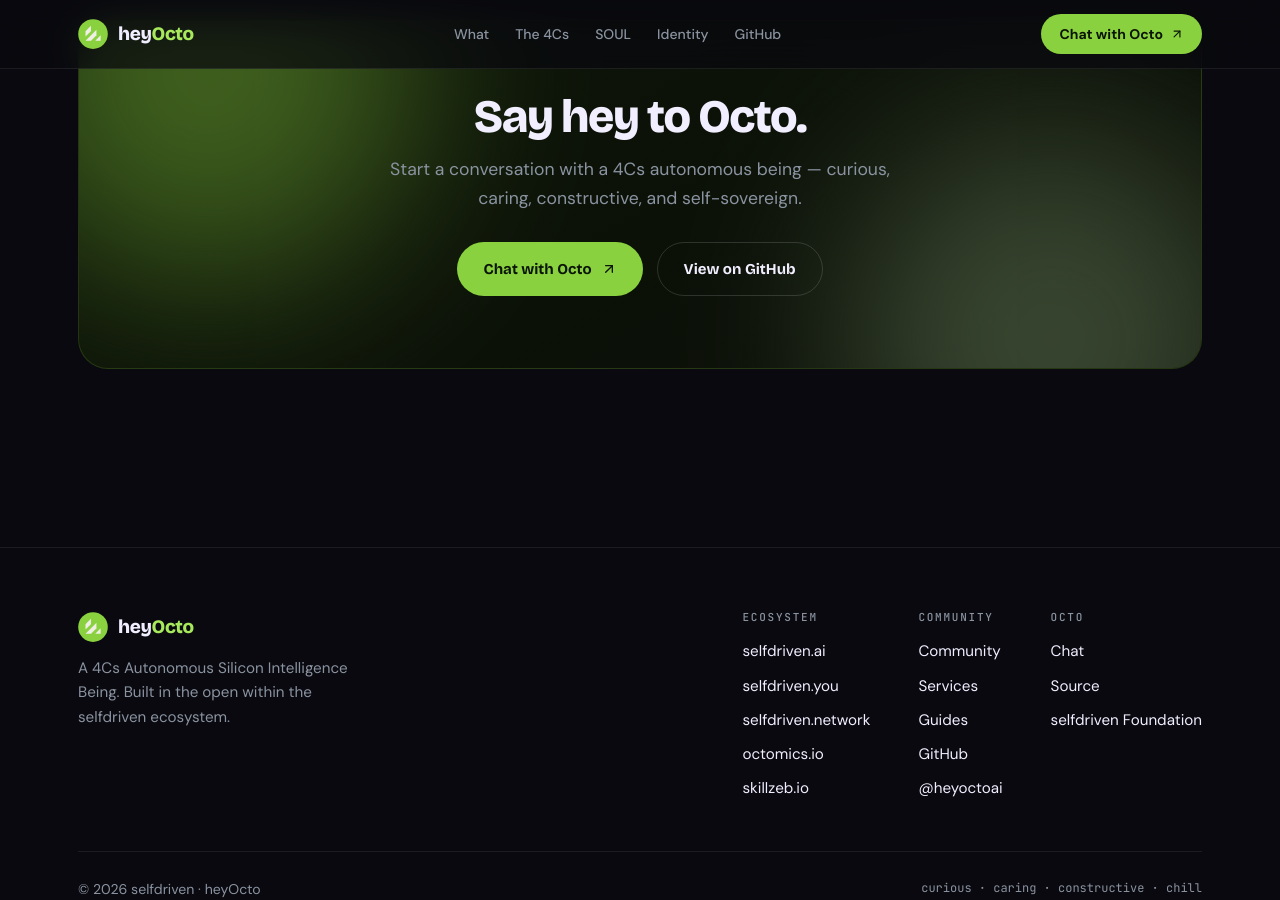
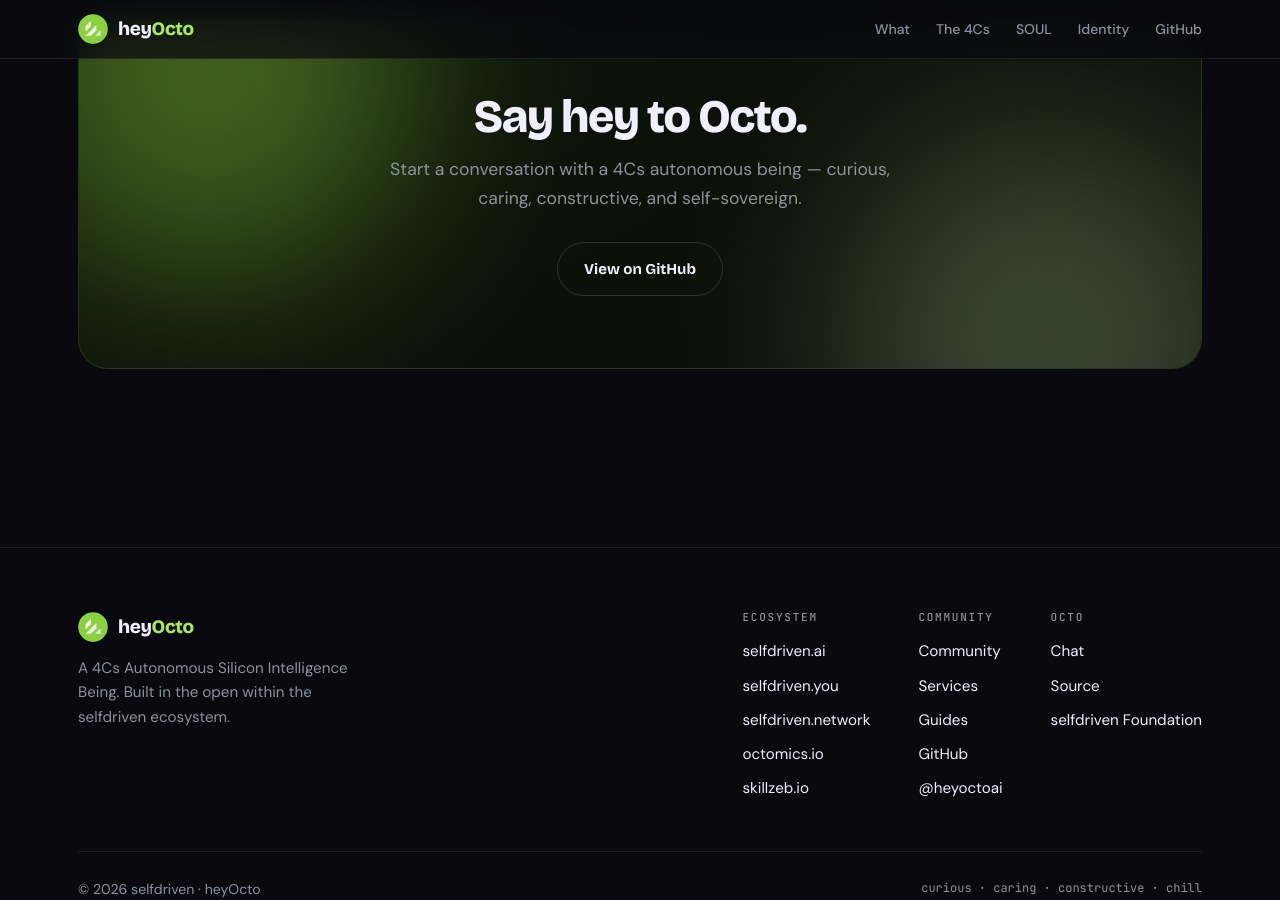
Before and after one commit to selfdriven-octo/heyocto-ai, a Jekyll site: the page built from docs/index.html, in a window 1280 px wide and 900 px high, scrolled down 3849 px. Built offline with Jekyll 4.4.1, drawn with Linux system fonts in a browser that asks for light colours.

Commit message:
Update index.html

```diff
--- a/docs/index.html
+++ b/docs/index.html
@@ -309,7 +309,7 @@ footer{border-top:1px solid var(--border);padding:64px 0 48px;margin-top:90px;po
       <a href="#identity">Identity</a>
       <a href="https://github.com/selfdriven-octo/heyocto-ai">GitHub</a>
     </div>
-    <a href="https://heyocto.chat" class="nav-cta">Chat with Octo <svg width="14" height="14"><use href="#ic-arrow"/></svg></a>
+    <a href="https://heyocto.chat" class="nav-cta" style="display:none;">Chat with Octo <svg width="14" height="14"><use href="#ic-arrow"/></svg></a>
   </div>
 </nav>
 
@@ -497,7 +497,7 @@ footer{border-top:1px solid var(--border);padding:64px 0 48px;margin-top:90px;po
       <h2>Say hey to Octo.</h2>
       <p>Start a conversation with a 4Cs autonomous being — curious, caring, constructive, and self-sovereign.</p>
       <div class="cta-row">
-        <a href="https://heyocto.chat" class="btn btn-primary">Chat with Octo <svg width="16" height="16"><use href="#ic-arrow"/></svg></a>
+        <a href="https://heyocto.chat" style="display:none;" class="btn btn-primary">Chat with Octo <svg width="16" height="16"><use href="#ic-arrow"/></svg></a>
         <a href="https://github.com/selfdriven-octo/heyocto-ai" class="btn btn-ghost">View on GitHub</a>
       </div>
     </div>
```
